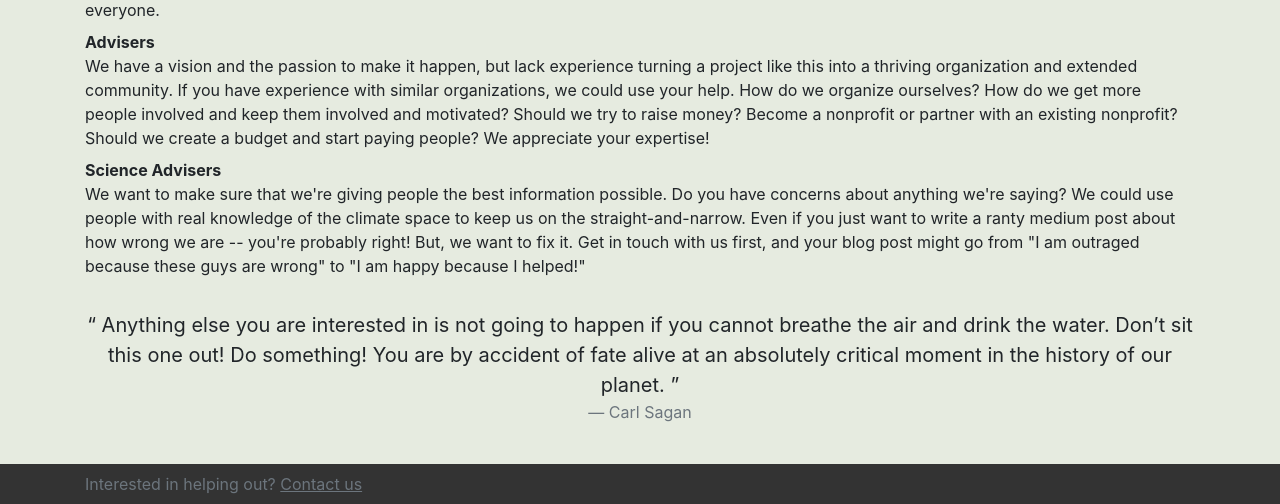
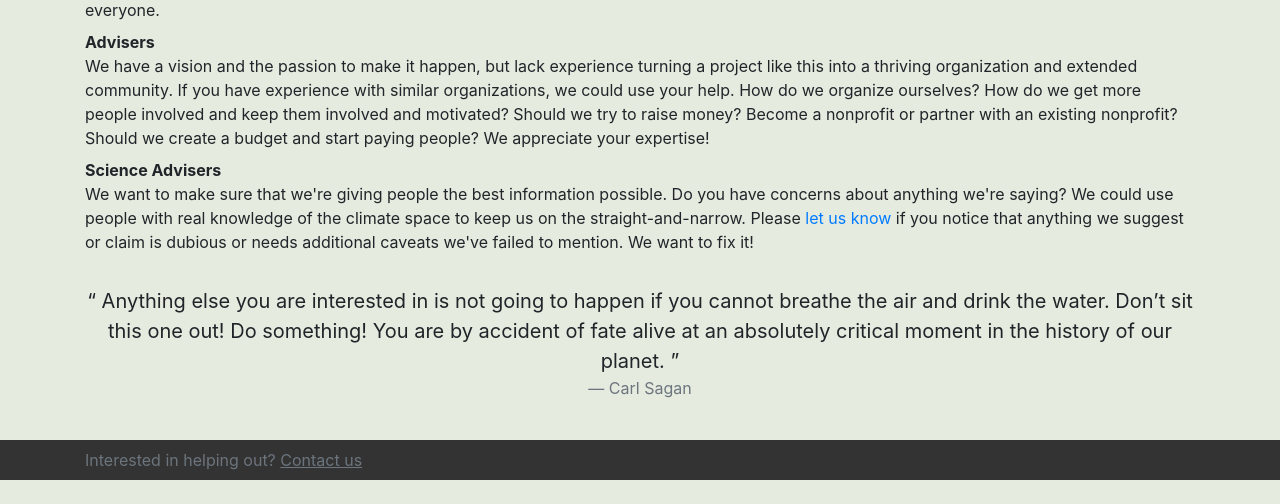
Before and after one commit to spaceshipearth/pyspaceship, a Python web app: template spaceship/templates/contact.html in a window 1280 px wide. Shown: the part 1738-2242 px from the top of the page. After the commit the page ends 2218 px from the top, so only its background shows below. Run offline with Jinja, Linux system fonts and the light colour scheme; the template is opened without the code that fills it, so the values that code supplies are empty; some libraries are stand-ins or nearby versions.

Commit message:
contact page: assume scientist readers are nice
Eliminate vision of ranting scientists and just ask nicely for
corrections.

```diff
--- a/spaceship/templates/contact.html
+++ b/spaceship/templates/contact.html
@@ -134,9 +134,8 @@
   We want to make sure that we're giving people the best information possible.
   Do you have concerns about anything we're saying?
   We could use people with real knowledge of the climate space to keep us on the straight-and-narrow.
-  Even if you just want to write a ranty medium post about how wrong we are -- you're probably right!
-  But, we want to fix it.
-  Get in touch with us first, and your blog post might go from "I am outraged because these guys are wrong" to "I am happy because I helped!"
+  Please <a href="mailto:hello@spaceshipearth.org?subject=correction%20needed">let us know</a> if you notice that anything we suggest or claim is dubious or needs additional caveats we've failed to mention.
+  We want to fix it!
   </dd>
 </dl>
 </p>
```
